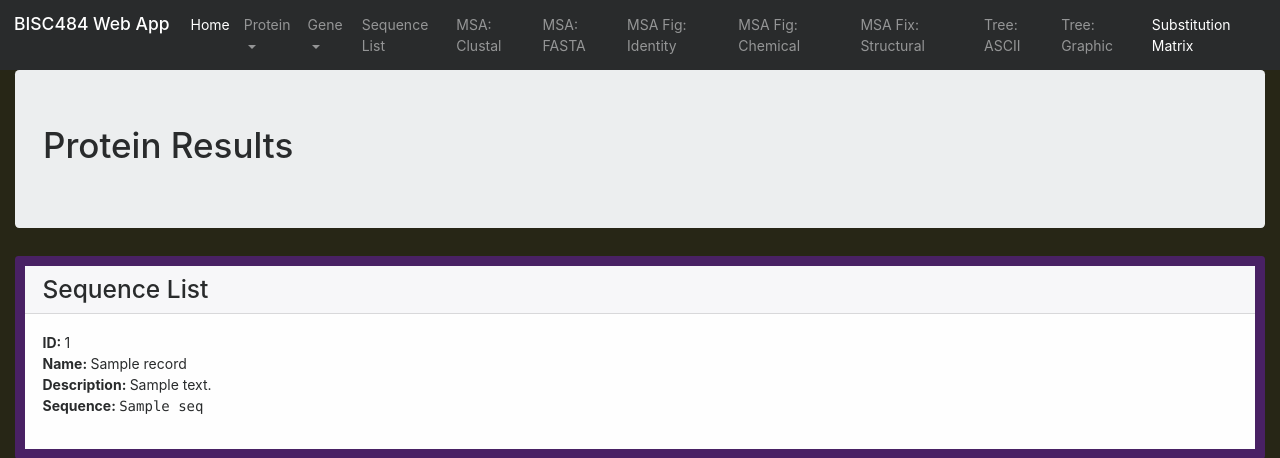
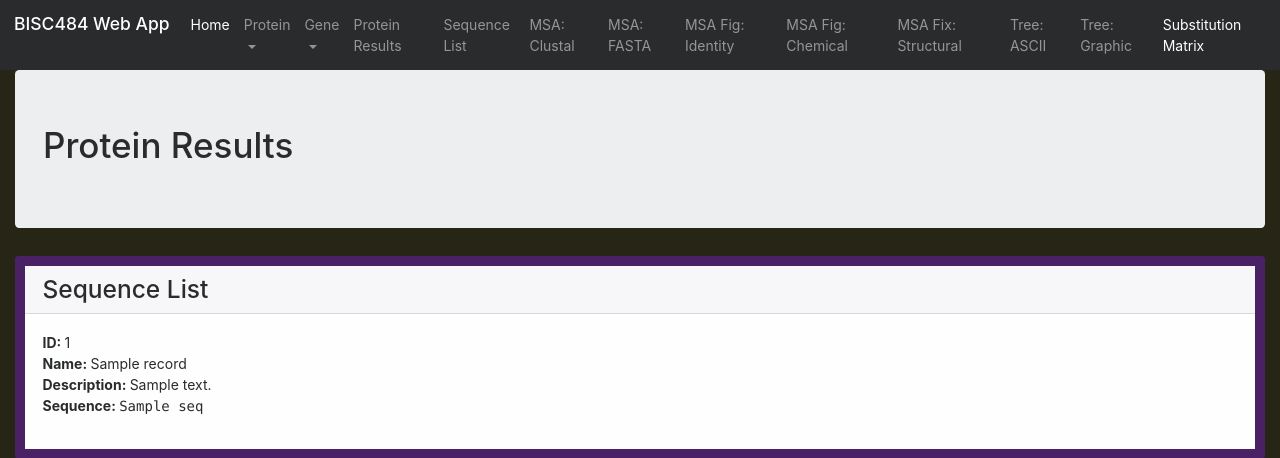
Before and after one commit to scottfones/bisc484, a Flask app: template bioApp/app/templates/proteinResults.html in a window 1280 px wide. Shown: the top 458 px of the page. Run offline with Flask 2, Linux system fonts and the light colour scheme; the template is opened without the code that fills it: most values are stand-ins (such as "Sample title", 1, 10 or a date in 2020); some libraries are stand-ins or nearby versions.

Commit message:
updated nav menu

```diff
--- a/bioApp/app/templates/proteinResults.html
+++ b/bioApp/app/templates/proteinResults.html
@@ -2,6 +2,9 @@
 {% block navbar %}
 <div id="navSpy"
 <ul class="navbar-nav ml-auto">
+  <li class="nav-item">
+    <a class="nav-link" href="#proResults">Protein Results</a>
+  </li>
   <li class="nav-item">
     <a class="nav-link" href="#seqList">Sequence List</a>
   </li>
@@ -36,7 +39,7 @@
 
 {% block content %}
 
-<div class="jumbotron">
+<div class="jumbotron" id="proResults">
   <h1>Protein Results</h1>
 </div>
 
```
